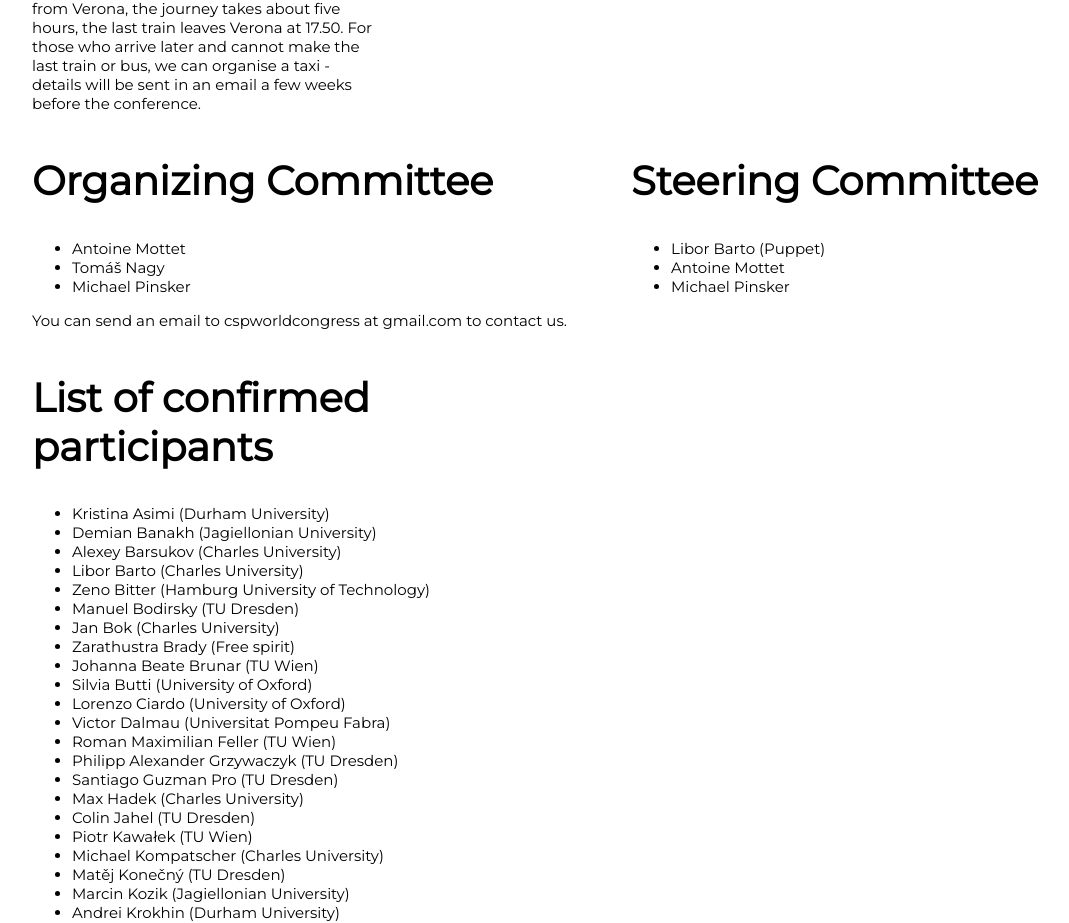
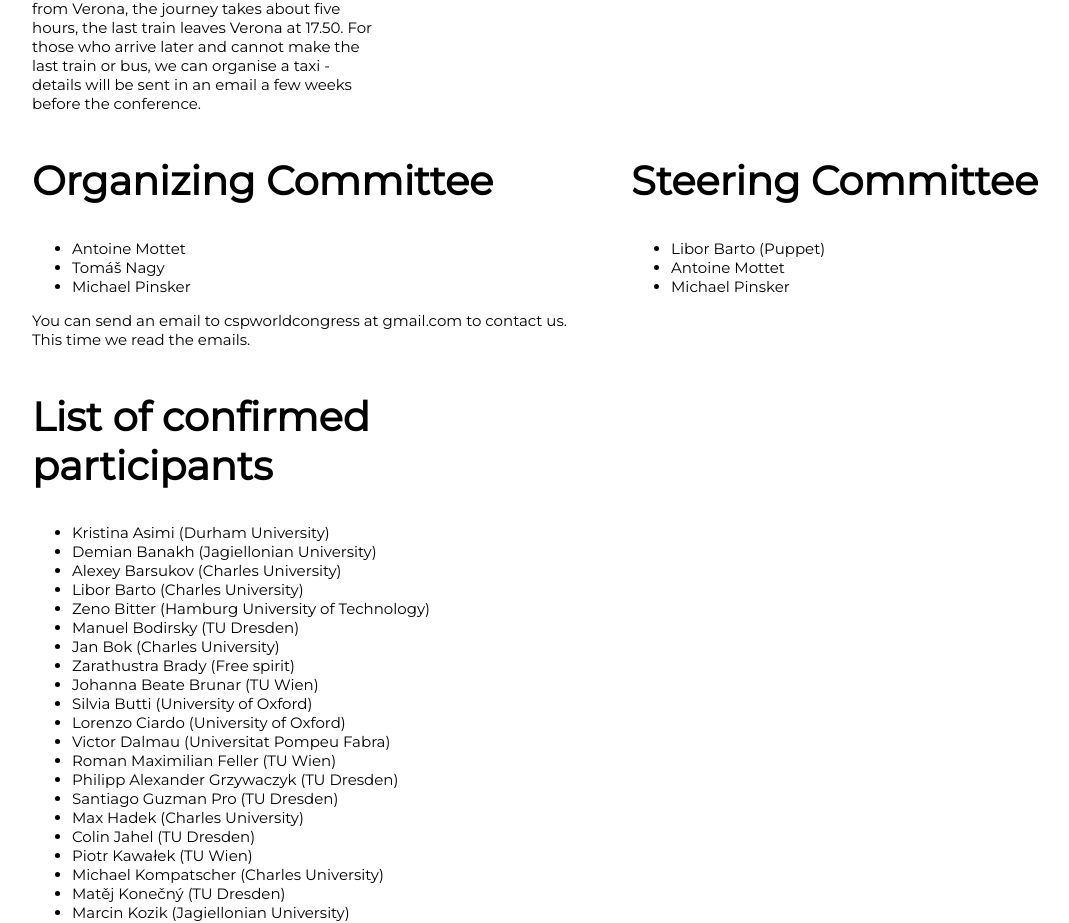
Before and after one commit to CommonWhydoyouCare/commonwhydoyoucare.github.io, a plain HTML site: page index.html in a window 1280 px wide. Shown: the part 1562-2485 px from the top of the page, without its empty margins (18-1087 px from the left). Drawn offline with Linux system fonts and the light colour scheme.

Commit message:
instructions

```diff
--- a/index.html
+++ b/index.html
@@ -53,7 +53,7 @@ For those who arrive later and cannot make the last train or bus, we can organis
                 <h2>Organizing Committee</h2>
                 <ul><li><a href="https://amottet.github.io">Antoine Mottet</a></li><li><a href="https://dmg.tuwien.ac.at/nagy/">Tomáš Nagy</a></li><li><a href="https://dmg.tuwien.ac.at/pinsker/">Michael Pinsker</a></li>
                 </ul>
-                You can send an email to cspworldcongress at gmail.com to contact us.
+                You can send an email to cspworldcongress at gmail.com to contact us. This time we read the emails.
             </div>
             <div class="item half">
             <h2>Steering Committee</h2>
```
